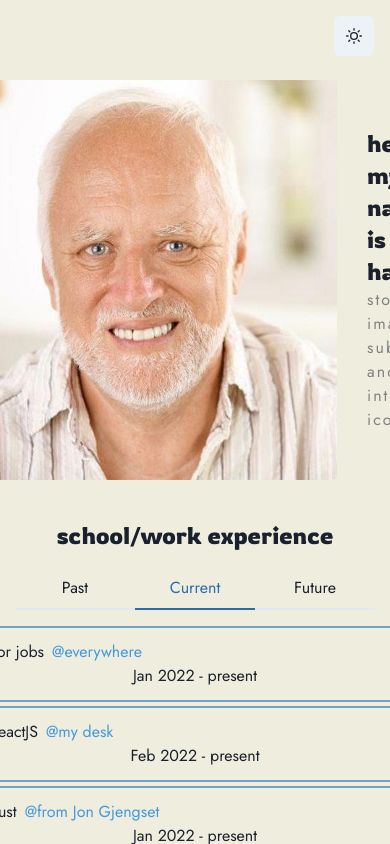
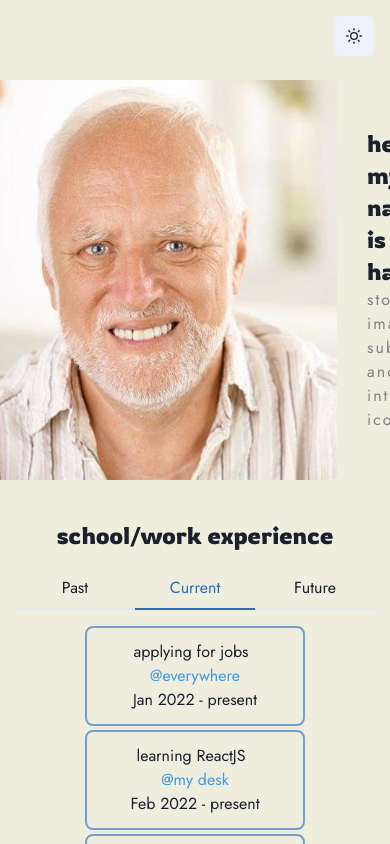
Before and after one commit to matthewfritsch/Writers_Site-React, a React (Create React App) app: page / in a window 390 px wide. Shown: the top 844 px of the page. Built offline with nearby package versions, Linux system fonts and the light colour scheme.

Commit message:
Added mobile formatting for the Experience tab bar

```diff
--- a/src/components/ExperienceBox.js
+++ b/src/components/ExperienceBox.js
@@ -1,30 +1,27 @@
 import { Container, Flex, Link, Text } from "@chakra-ui/react";
 
 const ExperienceBox = ({ title, workName, workLink, timeframe }) => {
-  const width = 560;
-
   return !title || !workName || !workLink ? (
     <></>
   ) : (
-    <Container
-      w={width}
+    <Flex
+      w={[220, 460, 580]}
       borderRadius={8}
+      border="2px"
       padding={3}
-      border="2px"
-      marginBottom={1}
+      mb={1}
       borderColor="#749ECB"
-      justifyContent="center"
+      textAlign={["center", "left"]}
+      flexDir="column"
     >
-      <Flex>
-        <Text marginRight={2} textStyle="underline">
-          {title}
-        </Text>
+      <Flex flexDir={["column", "row"]}>
+        <Text marginRight={2}>{title}</Text>
         <Link color="blue.400" href={"http://" + workLink}>
           @{workName}
         </Link>
       </Flex>
       <Text>{timeframe}</Text>
-    </Container>
+    </Flex>
   );
 };
 
```
